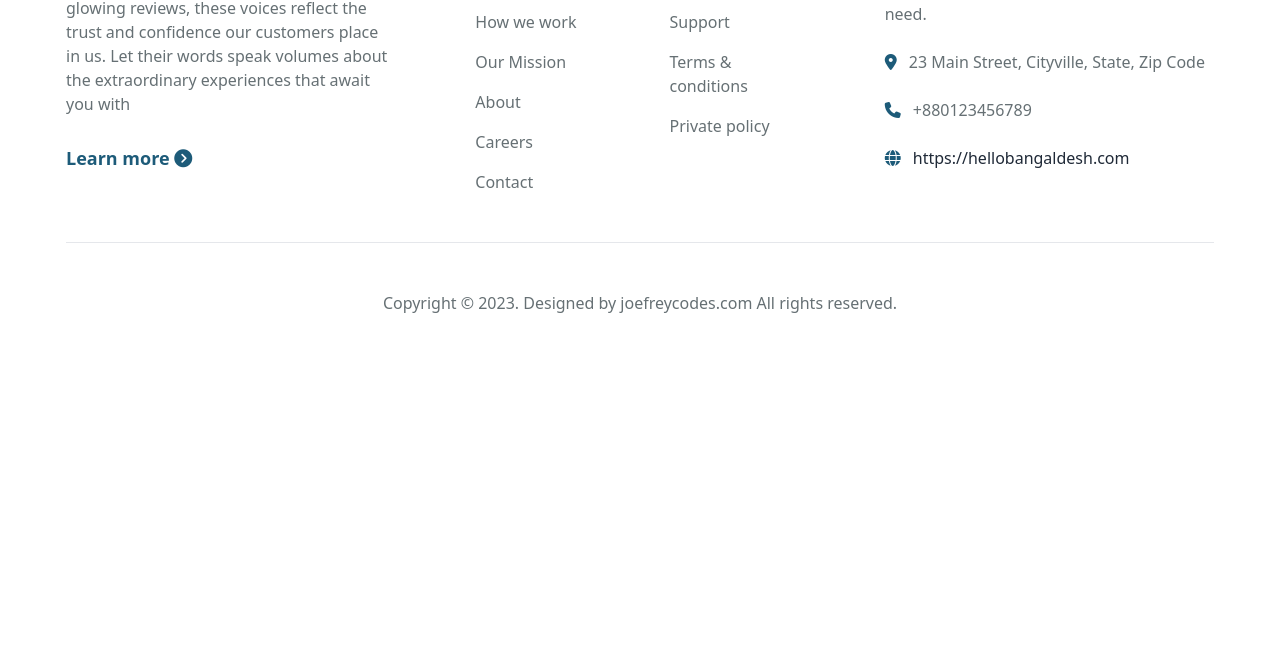
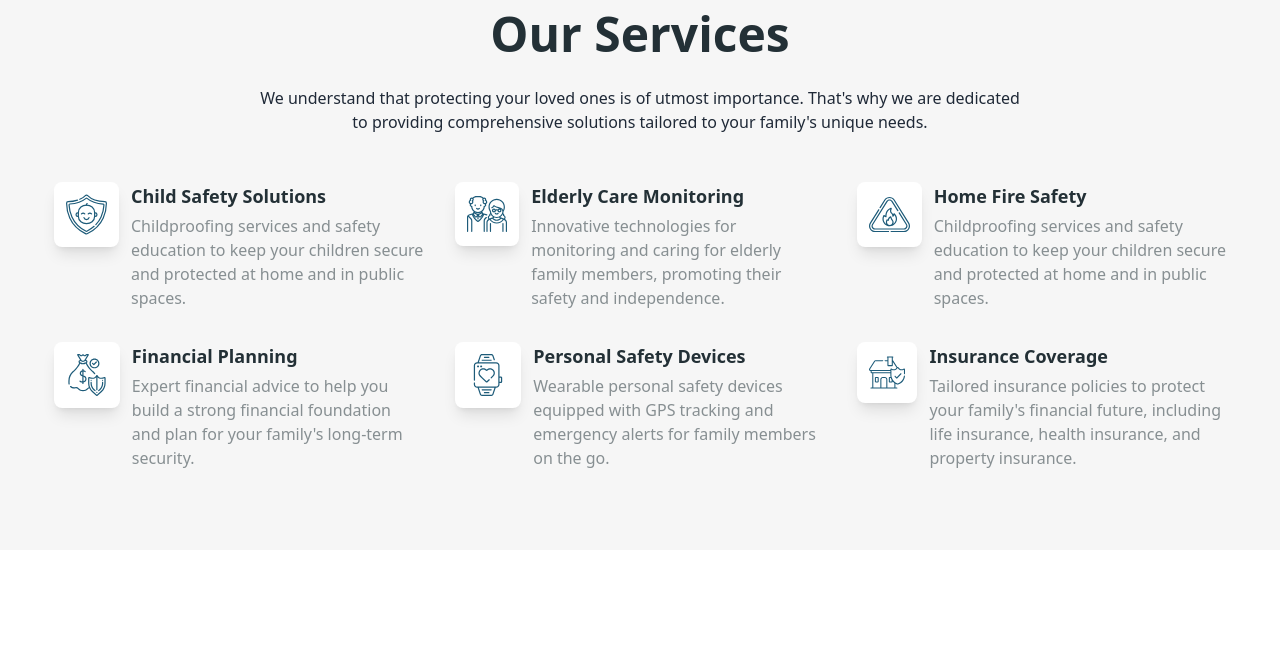
Before and after one commit to gmlincoln/famsec-with-tailwind, a plain HTML site: page index.html in a window 1280 px wide. Shown: the part 1218-1882 px from the top of the page. Before the commit the page ends 1653 px from the top, so only its background shows below. Drawn offline with nearby package versions, Linux system fonts and the light colour scheme.

Commit message:
our-services-section-added

```diff
--- a/index.html
+++ b/index.html
@@ -38,9 +38,9 @@
         }
     </style>
 </head>
-<body class="max-w-[1180px] mx-auto">
+<body class="">
     <!-- Header Start -->
-    <header>
+    <header class="max-w-[1180px] mx-auto">
         <div class="navbar mb-24 mt-7">
             <div class="navbar-start">
                 <div class="dropdown">
@@ -141,11 +141,78 @@
     <!-- Header End -->
     <main class="my-20">
       <!-- Our Service Start -->
+     <section class="bg-[#F6F6F6] py-20">
+      <div class="text-center space-y-7 px-2 lg:px-0 mb-12">
+        <h3 class="text-lg text-[#434E53] font-semibold relative">
+          <span class="absolute bg-[#FFF3D9] top-0 mx-auto h-full  w-36"></span>
+          <span class="relative z-[10]">Our Awesome Services</span>
+        </h3>
+        <h2 class="text-[#233036] font-semibold text-3xl lg:text-5xl">Our Services</h2>
+        <p class="max-w-3xl mx-auto">We understand that protecting your loved ones is of utmost importance. That's why we are dedicated to providing comprehensive solutions tailored to your family's unique needs.</p>
+      </div>
+      <div class="max-w-[1180px] mx-auto grid grid-cols-1 lg:grid-cols-3 gap-8 px-1">
+        <div class="flex flex-row gap-3 items-start" >
+          <div class="bg-white shadow-lg p-3 rounded-lg w-2/5">
+            <img src="images/icon-1.svg" alt="">
+          </div>
+          <div class="space-y-1">
+            <h3 class="font-semibold text-lg text-[#233036]">Child Safety Solutions</h3>
+            <p class="text-[#878F92]">Childproofing services and safety education to keep your children secure and protected at home and in public spaces.</p>
+          </div>
+        </div>
+        <div class="flex flex-row gap-3 items-start" >
+          <div class="bg-white shadow-lg p-3 rounded-lg w-2/5">
+            <img src="images/icon-2.svg" alt="">
+          </div>
+          <div class="space-y-1">
+            <h3 class="font-semibold text-lg text-[#233036]">Elderly Care Monitoring</h3>
+            <p class="text-[#878F92]">Innovative technologies for monitoring and caring for elderly family members, promoting their safety and independence.</p>
+          </div>
+        </div>
+        <div class="flex flex-row gap-3 items-start" >
+          <div class="bg-white shadow-lg p-3 rounded-lg w-2/5">
+            <img src="images/icon-3.svg" alt="">
+          </div>
+          <div class="space-y-1">
+            <h3 class="font-semibold text-lg text-[#233036]">Home Fire Safety</h3>
+            <p class="text-[#878F92]">Childproofing services and safety education to keep your children secure and protected at home and in public spaces.</p>
+          </div>
+        </div>
+        <div class="flex flex-row gap-3 items-start" >
+          <div class="bg-white shadow-lg p-3 rounded-lg w-2/5">
+            <img src="images/icon-4.svg" alt="">
+          </div>
+          <div class="space-y-1">
+            <h3 class="font-semibold text-lg text-[#233036]">Financial Planning</h3>
+            <p class="text-[#878F92]">Expert financial advice to help you build a strong financial foundation and plan for your family's long-term security.</p>
+          </div>
+        </div>
+        <div class="flex flex-row gap-3 items-start" >
+          <div class="bg-white shadow-lg p-3 rounded-lg w-2/5">
+            <img src="images/icon-5.svg" alt="">
+          </div>
+          <div class="space-y-1">
+            <h3 class="font-semibold text-lg text-[#233036]">Personal Safety Devices</h3>
+            <p class="text-[#878F92]">Wearable personal safety devices equipped with GPS tracking and emergency alerts for family members on the go.</p>
+          </div>
+        </div>
+        <div class="flex flex-row gap-3 items-start" >
+          <div class="bg-white shadow-lg p-3 rounded-lg w-2/5">
+            <img src="images/icon-6.svg" alt="">
+          </div>
+          <div class="space-y-1">
+            <h3 class="font-semibold text-lg text-[#233036]">Insurance Coverage</h3>
+            <p class="text-[#878F92]">Tailored insurance policies to protect your family's financial future, including life insurance, health insurance, and property insurance.</p>
+          </div>
+        </div>
 
+      </div>
+
+     </section>
       <!-- Our Service End -->
     </main>
     <!-- Footer Section Start -->
-    <footer class="md:px-4 py-10 ">
+    <footer class="md:px-4 py-10 max-w-[1180px] mx-auto">
       <div class="grid grid-cols-1 lg:grid-cols-3 gap-10 lg:gap-20 mb-7 px-5 lg:px-0 lg:mb-12">
         <div class="text-base space-y-7">
           <img src="images/logo.svg" alt="">
```
